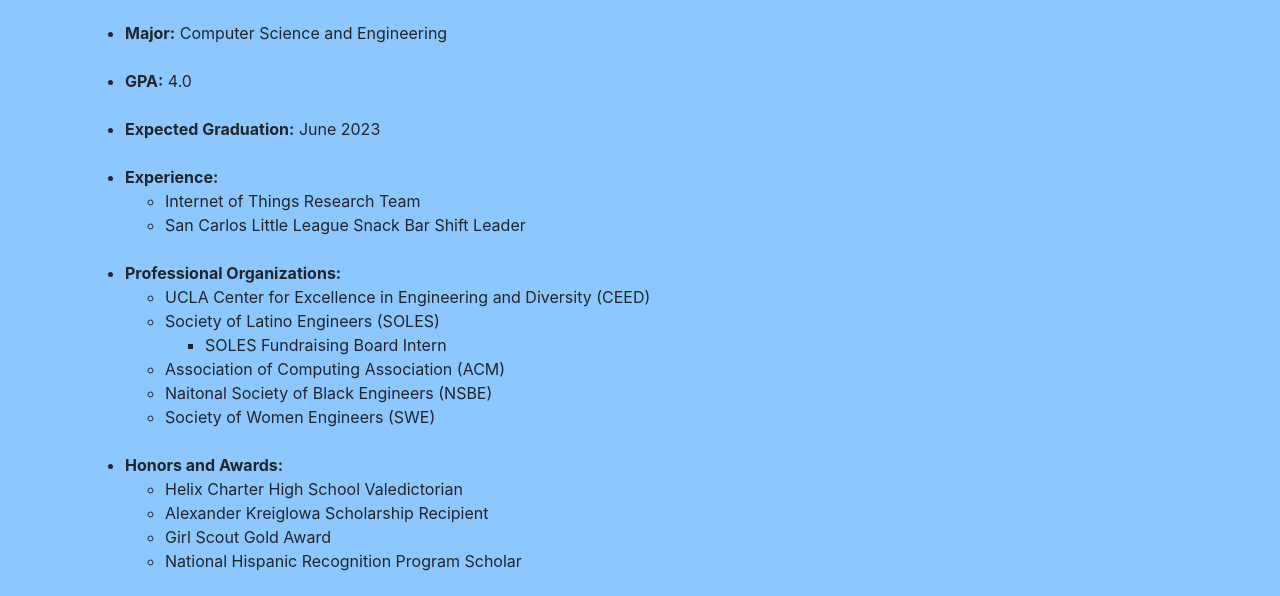
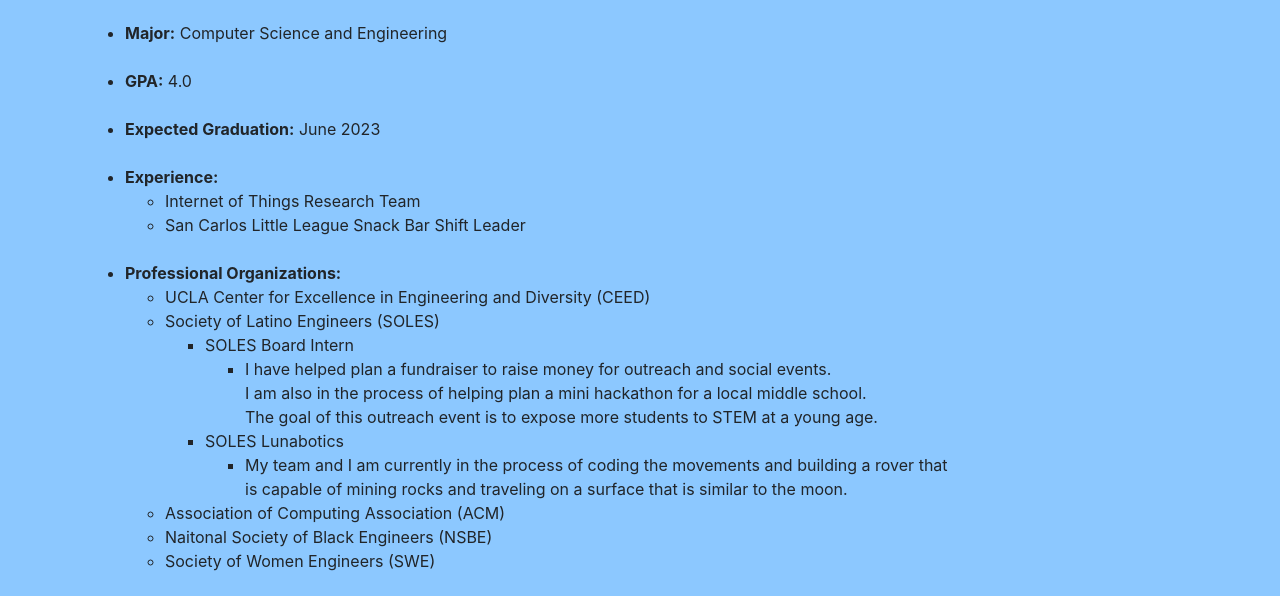
Before and after one commit to sarahmauricio/github.io, a plain HTML site: page QuickFacts.html in a window 1280 px wide. Shown: the part 157-753 px from the top of the page. Drawn offline with nearby package versions, Linux system fonts and the light colour scheme.

Commit message:
Update QuickFacts.html

```diff
--- a/QuickFacts.html
+++ b/QuickFacts.html
@@ -50,7 +50,17 @@
 			<li>UCLA Center for Excellence in Engineering and Diversity (CEED)</li>
 			<li>Society of Latino Engineers (SOLES)</li>
 				<ul>
-					<li>SOLES Fundraising Board Intern</li>
+					<li>SOLES Board Intern</li>
+					<ul>
+						<li> I have helped plan a fundraiser to raise money for outreach and social events. <br>
+							I am also in the process of helping plan a mini hackathon for a local middle school. <br>
+							The goal of this outreach event is to expose more students to STEM at a young age.</li>
+					</ul>
+					<li>SOLES Lunabotics</li>
+					<ul>
+						<li>My team and I am currently in the process of coding the movements and building a rover that <br>
+							is capable of mining rocks and traveling on a surface that is similar to the moon.</li>
+					</ul>
 				</ul>
 			<li>Association of Computing Association (ACM)</li>
 			<li>Naitonal Society of Black Engineers (NSBE)</li>
```
